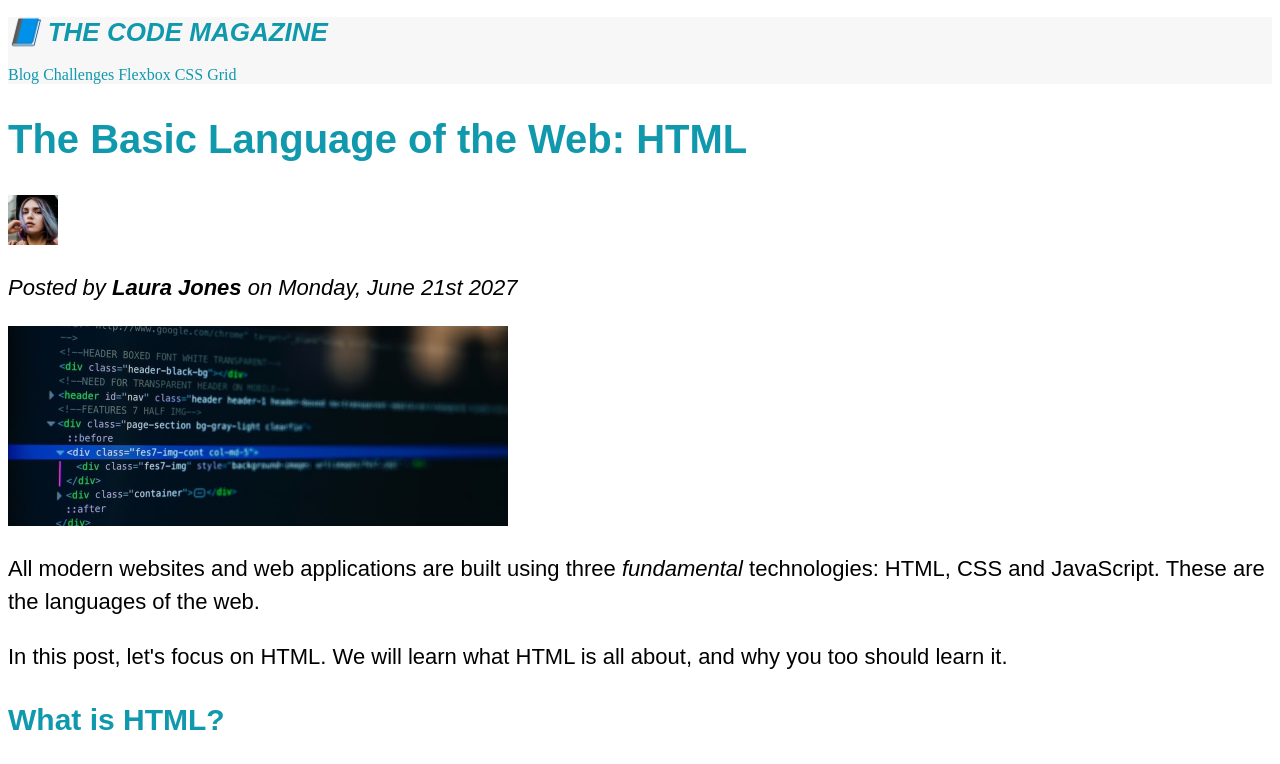
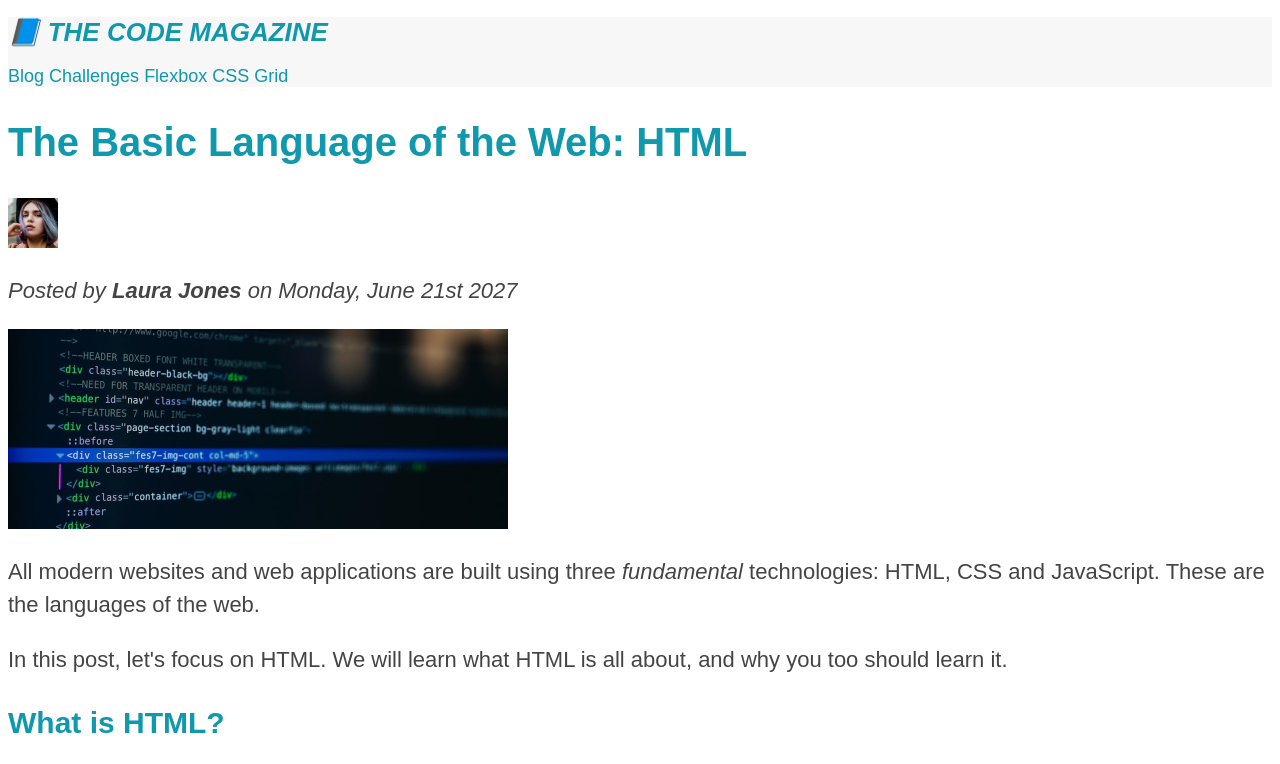
Before and after one commit to Deepak483/HTMLCSS, a plain HTML site: page index.html in a window 1280 px wide. Shown: the top 764 px of the page. Drawn offline with Linux system fonts and the light colour scheme.

Commit message:
few more lines added style

```diff
--- a/style.css
+++ b/style.css
@@ -1,10 +1,21 @@
-h1,h2,h3,h4,p,li{
+*{
+    /* border-top: 10px solid burlywood; */
+}
+
+body{
+    color:#444;
     font-family: sans-serif;
+    /* border-top: 10px solid darkorchid; */
+}
+
+nav{
+    font-size:18px;
 }
 
 h1,h2,h3{
     color:#1098ad;
 }
+
 h1{
     /* color:red; */
     font-size: 26px;
```
